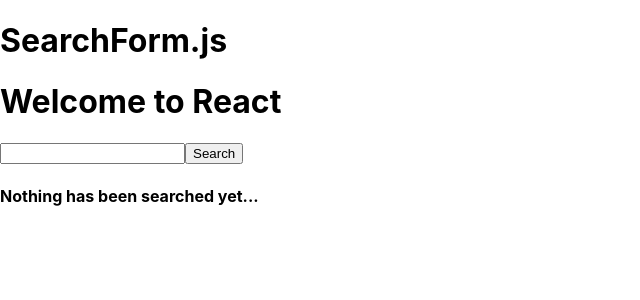
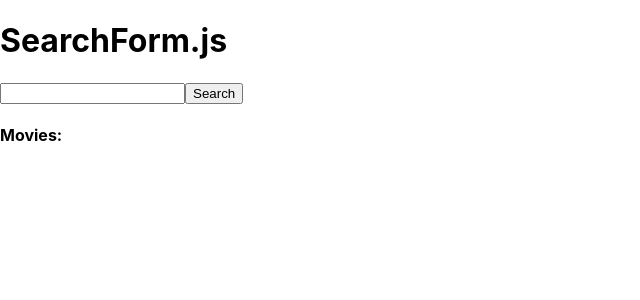
Before and after one commit to srsimonson/movie-search-api, a React (Create React App) app: page / in a window 1280 px wide. Shown: the top 300 px of the page, without its empty margins (0-640 px from the left). Built offline with nearby package versions, Linux system fonts and the light colour scheme.

Commit message:
cleaned up logs

```diff
--- a/src/components/Search/SearchForm.js
+++ b/src/components/Search/SearchForm.js
@@ -7,7 +7,6 @@
     state = {
         searchTerm: '',
         searchResults: [],
-        seven: 7,
     }
 
     handleSearchChange = (e) => {
@@ -18,7 +17,7 @@
 
     searchMovie = (e) => {
         e.preventDefault();
-        console.log('searchTerm: ', this.state.searchTerm);
+        // console.log('searchTerm: ', this.state.searchTerm);
         axios({
             'method': 'GET',
             'url': `https://api.themoviedb.org/3/search/movie?api_key=${process.env.REACT_APP_TMDB_API_KEY}&query=${this.state.searchTerm}`
@@ -36,35 +35,19 @@
     }
 
     render() {
-        const greeting = "Welcome to React"
-        console.log('this.state.searchResults.results: ', this.state.searchResults.results);
+        // console.log('this.state.searchResults.results: ', this.state.searchResults.results);
 
         return (
             <div>
                 <h1>SearchForm.js</h1>
-                <div>
-                    <Greeting greeting={greeting}/>
-                </div>
                     <form>
                         <input onChange={this.handleSearchChange}></input>
                         <button onClick={this.searchMovie}>Search</button>
                     </form>
-                <SearchList
-                    searchResults={this.state.searchResults.results}
-                    hereIsA7={this.state.seven}
-                />
+                <SearchList searchResults={this.state.searchResults.results} />
             </div>
         )
     }
 }
 
-class Greeting extends Component {
-    render() {
-        // const greeting = 'Welcome to React'
-        return (
-            <h1>{this.props.greeting}</h1>
-        )
-    }
-}
-
 export default SearchForm;
--- a/src/components/Search/SearchList.js
+++ b/src/components/Search/SearchList.js
@@ -1,10 +1,9 @@
 import React, { Component } from 'react';
-import SearchForm from './SearchForm'
+// import SearchForm from './SearchForm'
 
 class SearchList extends Component {
     render() {
         if (typeof this.props.searchResults !== 'undefined') {
-            console.log('XXXMXXMM XM XMM X: ', this.props.searchResults);
             return (
                 <div>
                     <h4>Movies:</h4>
@@ -18,7 +17,7 @@
             )
         } else {
             return (
-                <h4>Nothing has been searched yet...</h4>
+                <h4>Movies:</h4>
             )
         }
     }
```
Also changed, not shown: src/components/Tests/MovieList.js (+1 -1 lines), src/components/Tests/MovieSearch.js (+1 -1 lines), 2 other files (tests, documents, lock files or other folders).
